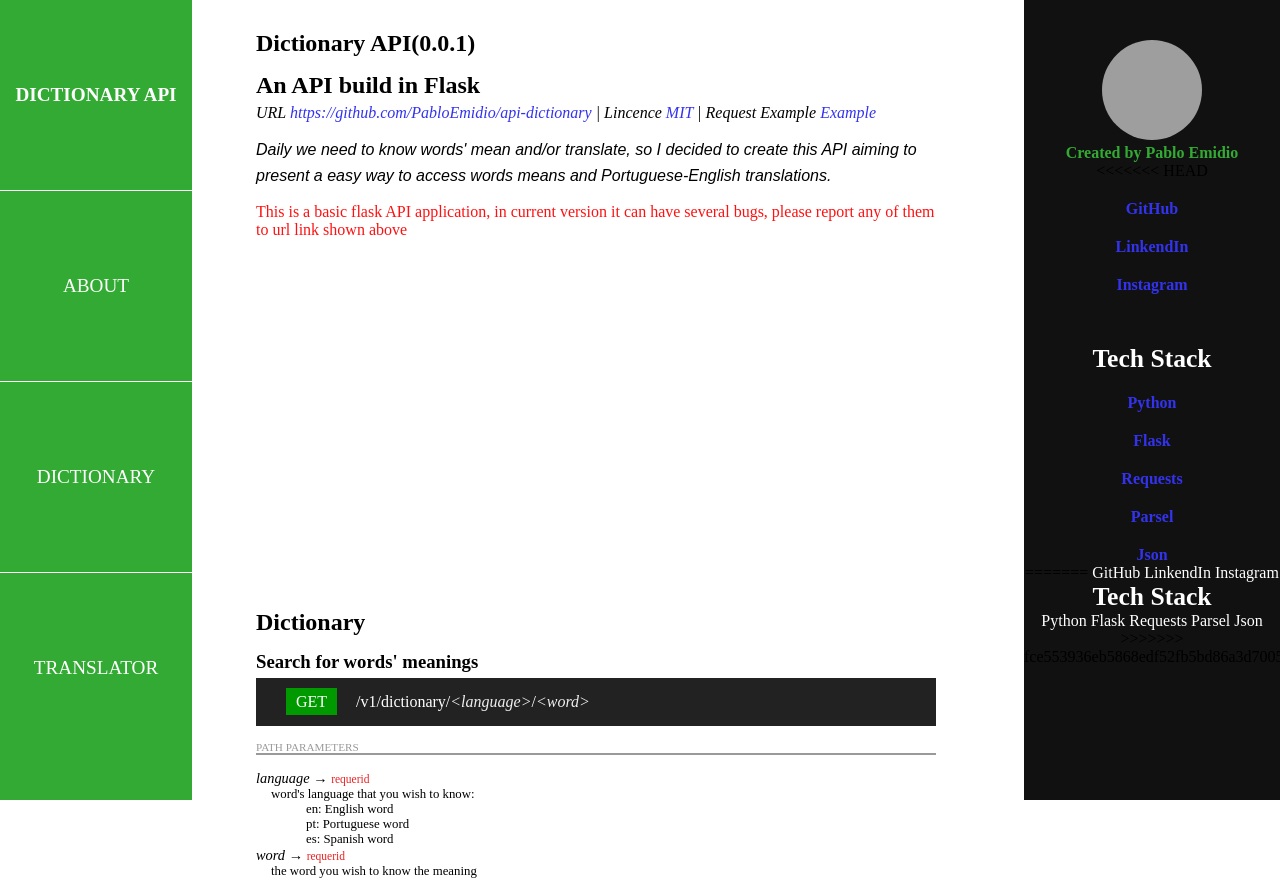
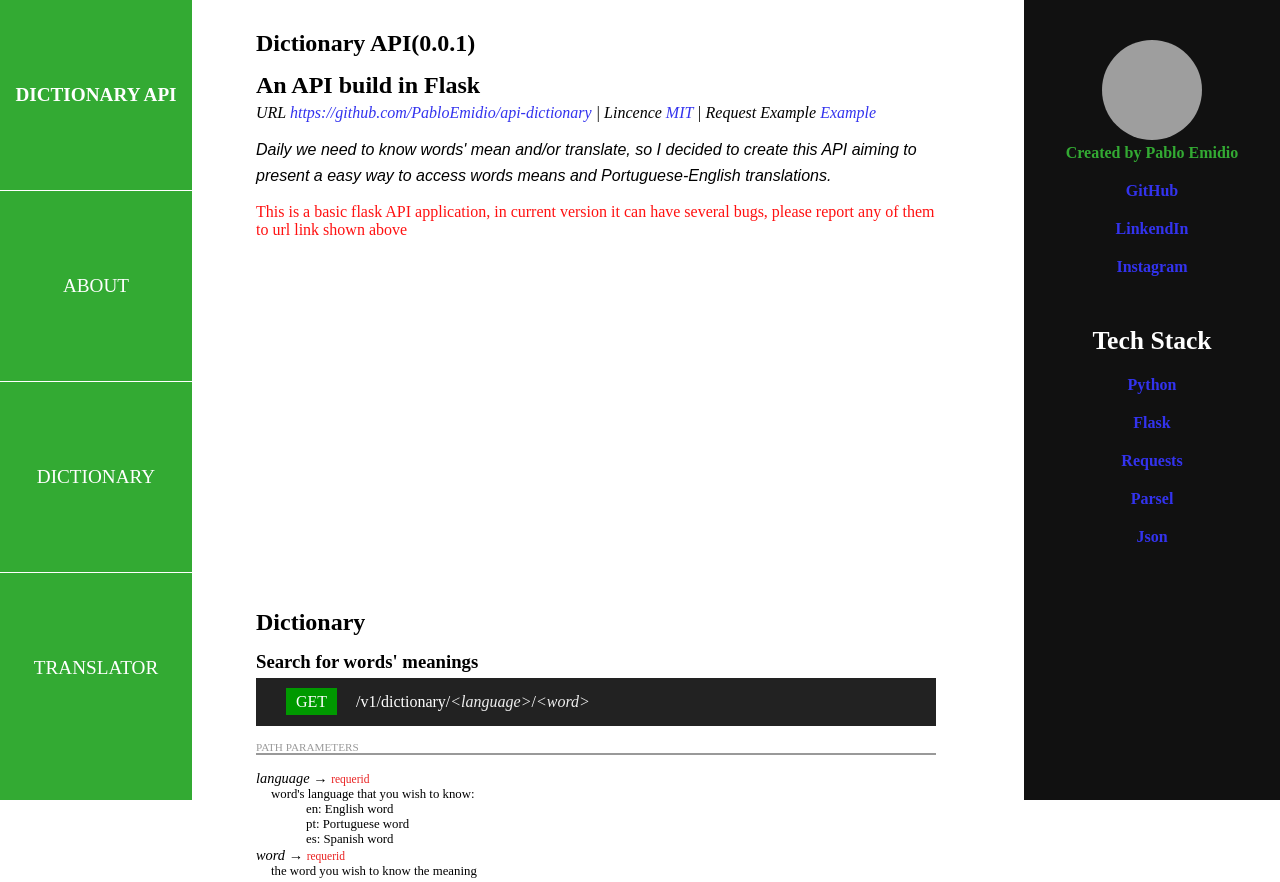
Before and after one commit to mldictionary/MLDictionaryAPI, a Flask app: page / in a window 1280 px wide. Shown: the top 882 px of the page. Run offline with Flask 2, Linux system fonts and the light colour scheme; grey boxes are pictures that could not be loaded.

Commit message:
Bug fixes

```diff
--- a/api_dictionary/templates/index.html
+++ b/api_dictionary/templates/index.html
@@ -97,31 +97,17 @@
                 <h1>Created by Pablo Emidio</h1>
             </header>
             <div class="social-medias">
-<<<<<<< HEAD
                 <a class="creator-link link" href="https://github.com/PabloEmidio" target="_blank">GitHub</a>
-                <a class="creator-link link" href="https://github.com/PabloEmidio" target="_blank">LinkendIn</a>
-                <a class="creator-link link" href="https://github.com/PabloEmidio" target="_blank">Instagram</a>
+                <a class="creator-link link" href="https://www.linkedin.com/in/pabloemidio/" target="_blank">LinkendIn</a>
+                <a class="creator-link link" href="https://www.instagram.com/mr.emidioss/" target="_blank">Instagram</a>
             </div>
             <div class="stack">
                 <h1>Tech Stack</h1>
                 <a class="creator-link link" target="_blank" href="https://www.python.org/">Python</a>
-                <a class="creator-link link" target="_blank" href="https://flask.palletsprojects.com/en/2.0.x/tutorial/">Flask</a>
+                <a class="creator-link link" target="_blank" href="https://flask.palletsprojects.com/en/2.0.x/">Flask</a>
                 <a class="creator-link link" target="_blank" href="https://docs.python-requests.org/en/master/index.html">Requests</a>
                 <a class="creator-link link" target="_blank" href="https://pypi.org/project/parsel/">Parsel</a>
                 <a class="creator-link link" target="_blank" href="https://www.json.org/json-en.html">Json</a>
-=======
-                <a class="footer-link" href="https://github.com/PabloEmidio" target="_blank">GitHub</a>
-                <a class="footer-link" href="https://www.linkedin.com/in/pabloemidio/" target="_blank">LinkendIn</a>
-                <a class="footer-link" href="https://www.instagram.com/mr.emidioss/" target="_blank">Instagram</a>
-            </div>
-            <div class="stack">
-                <h1>Tech Stack</h1>
-                <a class="footer-link" target="_blank" href="https://www.python.org/">Python</a>
-                <a class="footer-link" target="_blank" href="https://flask.palletsprojects.com/en/2.0.x/">Flask</a>
-                <a class="footer-link" target="_blank" href="https://docs.python-requests.org/en/master/index.html">Requests</a>
-                <a class="footer-link" target="_blank" href="https://pypi.org/project/parsel/">Parsel</a>
-                <a class="footer-link" target="_blank" href="https://www.json.org/json-en.html">Json</a>
->>>>>>> fce553936eb5868edf52fb5bd86a3d70054c3553
             </div>
         </div>
         <footer class="footer">
```
